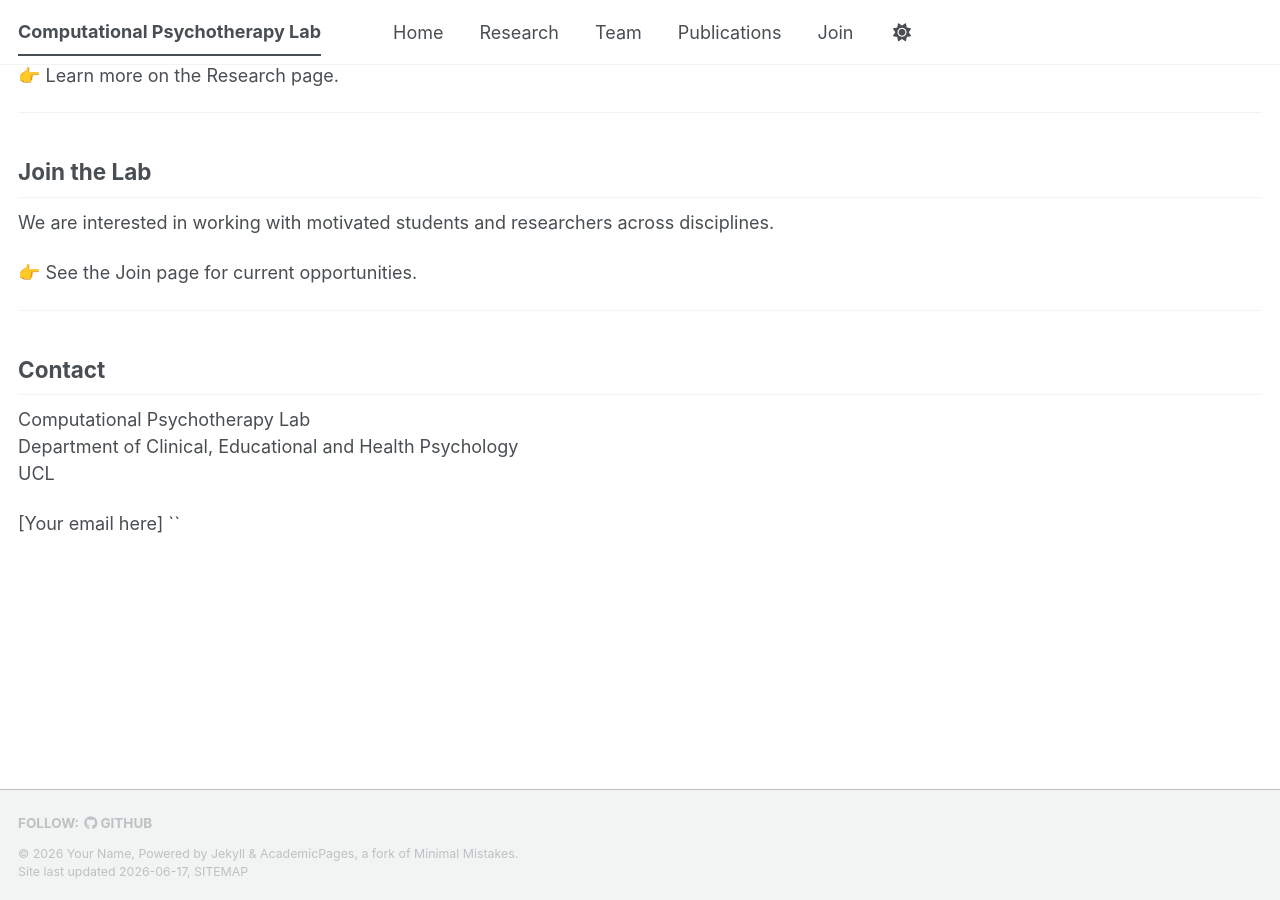
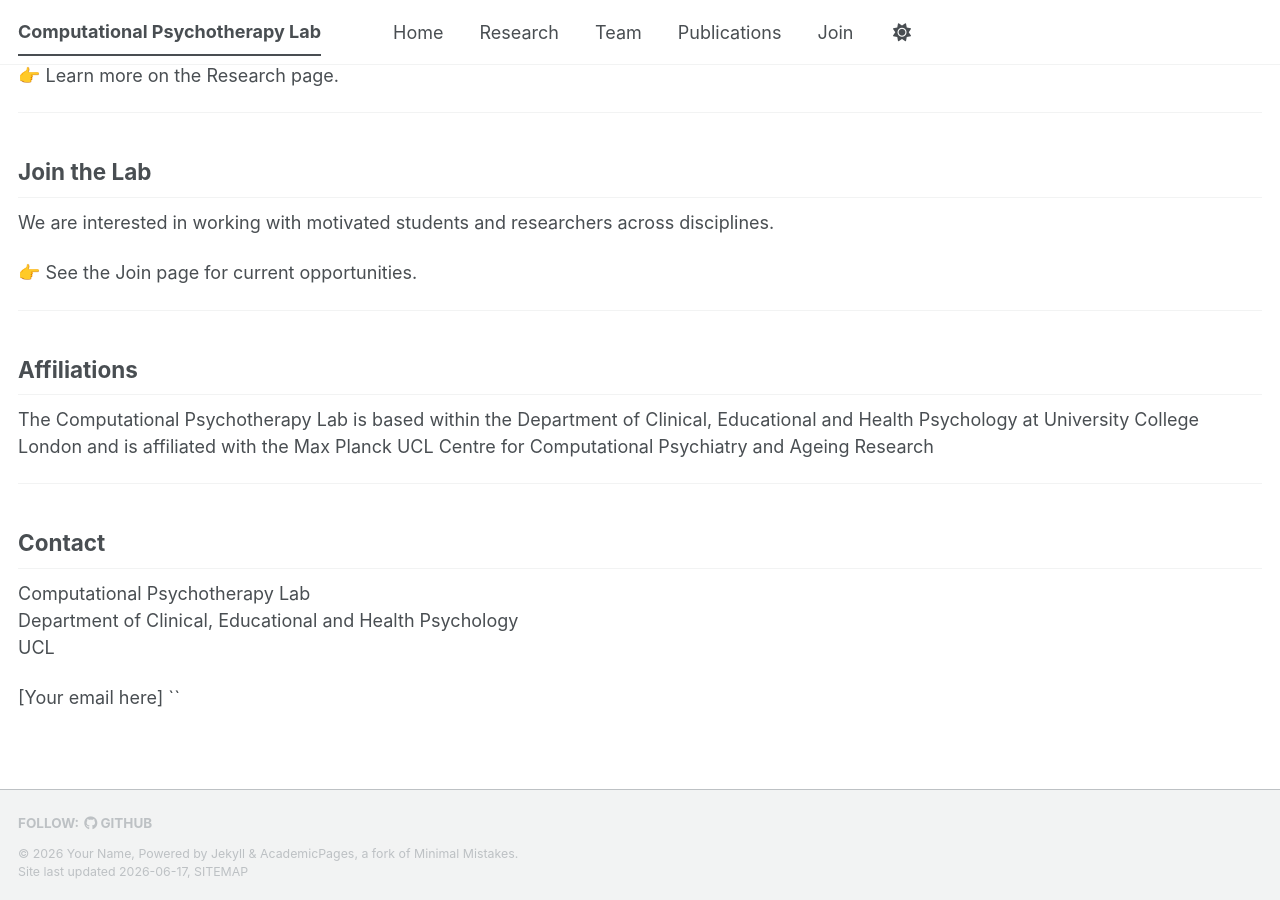
Before and after one commit to IsabelBerwian/CPT-lab, a Jekyll site: the page built from _pages/about.md, in a window 1280 px wide and 900 px high, scrolled down 520 px. Built offline with Jekyll 4.4.1, drawn with Linux system fonts in a browser that asks for light colours; a script bundle is joined from its source files by our own code; library files that are not in the unit come from our copies; our own code applies the rules of GitHub Pages for plain Markdown files.

Commit message:
Add affiliations section to about page
Added affiliations section detailing the lab's association with University College London and the Max Planck UCL Centre.

```diff
--- a/_pages/about.md
+++ b/_pages/about.md
@@ -29,6 +29,12 @@ We are interested in working with motivated students and researchers across disc
 
 ---
 
+## Affiliations
+
+The Computational Psychotherapy Lab is based within the Department of Clinical, Educational and Health Psychology at University College London and is affiliated with the Max Planck UCL Centre for Computational Psychiatry and Ageing Research
+
+---
+
 ## Contact
 
 Computational Psychotherapy Lab
```
